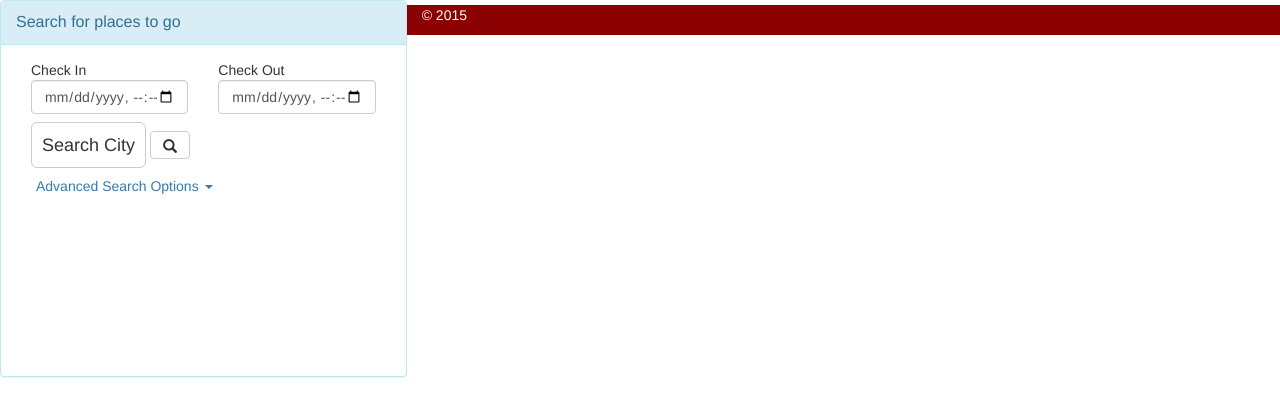
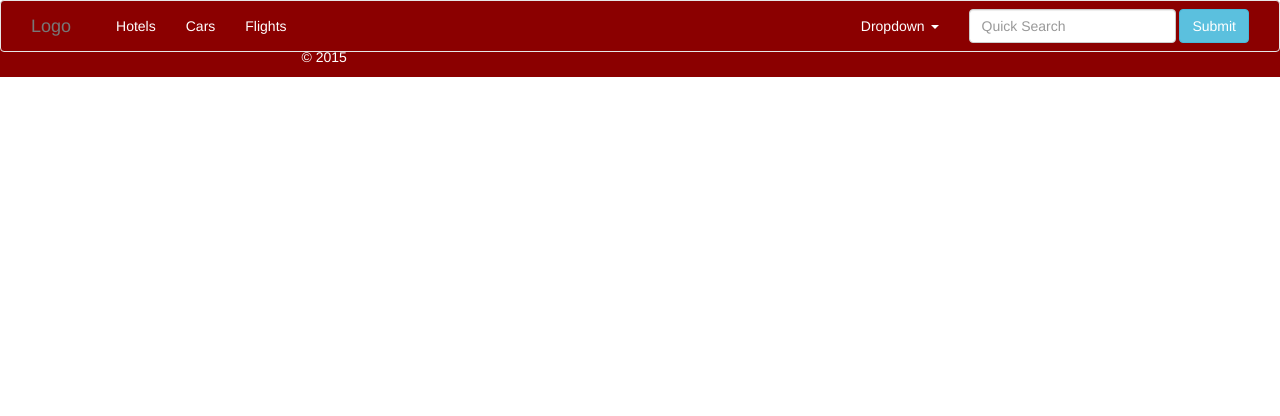
Before and after one commit to longp/Travel, a PHP site: page /test.html in a window 1280 px wide. Shown: the top 416 px of the page. Run offline with PHP 8.4, Linux system fonts and the light colour scheme; some libraries are stand-ins or nearby versions.

Commit message:
updated some navbar links to have popovers, made hotels link lead to mainBody section

```diff
--- a/css/travel.css
+++ b/css/travel.css
@@ -10,11 +10,11 @@ body{
   margin-bottom: -10px;
 }
 
-.navlink{
+.navlink, .navbar-default .navbar-nav>li>a {
   color: white;
 }
-.navlink:hover,
-.navlinkwhite{
+
+.navlink:hover, .navlinkwhite{
   color: teal;
 }
 
--- a/js/travel.js
+++ b/js/travel.js
@@ -1,13 +1,18 @@
 $(document).ready(function(){
 
   $(".btn-group").hide();
+
+  //enable popovers
+  $(function () {
+    $('[data-toggle="popover"]').popover()
+  });
 
   //carousel interval
   $('.carousel').carousel({
 
   interval: 3000
 
-});
+  });
 
 
 
--- a/test.html
+++ b/test.html
@@ -9,85 +9,56 @@
 </head>
 <body>
 
-  <!--panel with date picker-->
-  <div id="searchpanel" class="row">
-    <div class="mainbox col-md-4 pull-left">
-      <div class="panel panel-info">
-        <div class="panel-heading">
-          <div class="panel-title">
-            Search for places to go
-          </div>
-        </div>
-
-        <div class="panel-body">
-          <div class="col-md-6">
-            <span>Check In</span>
-            <input class="form-control" id="checkin" name="checkin" placeholder="Checkin Date" type="datetime-local">
-          </div>
-          <div class="col-md-6">
-            <span>Check Out</span>
-            <input class="form-control" id="checkout" name="checkout" placeholder="Checkout Date" type="datetime-local">
-          </div>
-
-          <form class="navbar-form dropdown col-md-6" role="search">
-            <button type="button" class="btn btn-default btn-lg dropdown-toggle" id="cities" data-toggle="dropdown">Search City </span></button>
-
-            <ul class="dropdown-menu">
-                  <li><a href="#" class="small" data-value="option1" tabIndex="-1"><input type="radio"/>&nbsp;Free breakfast</a></li>
-                  <li><a href="#" class="small" data-value="option2" tabIndex="-1"><input type="radio"/>&nbsp;Pool</a></li>
-                  <li><a href="#" class="small" data-value="option3" tabIndex="-1"><input type="radio"/>&nbsp;Free Parking</a></li>
-                  <li><a href="#" class="small" data-value="option4" tabIndex="-1"><input type="radio"/>&nbsp;Free Wifi</a></li>
-                  <li><a href="#" class="small" data-value="option5" tabIndex="-1"><input type="radio"/>&nbsp;Laundry Service</a></li>
-
-                </ul>
-            <button type="submit" class="btn btn-default"><span class="glyphicon glyphicon-search"></span></button>
-          </form>
-        </div>
-        <div class="col-xs-12">
-          <a href="#" id="moreOptions" class="dropdown-toggle" data-toggle="dropdown" role="button" aria-haspopup="true" aria-expanded="false">
-              Advanced Search Options
-            <span class="caret"></span>
+  <!--navbar-->
+  <nav class="navbar navbar-default">
+    <div class="container-fluid">
+      <div class="navbar-header row">
+        <div class="col-md-2">
+          <button type="button" class="navbar-toggle collapsed" data-toggle="collapse" data-target="#bs-example-navbar-collapse-1" aria-expanded="false">
+          <span class="sr-only">Toggle navigation</span>
+          <span class="icon-bar"></span>
+          <span class="icon-bar"></span>
+          <span class="icon-bar"></span>
+          </button>
+          <a class="navbar-brand" href="#">
+           Logo
           </a>
-           <br>
-
-          <div>
-            <div class="btn-group">
-              <div class="btn btn-group btn-lg">
-                <select>
-                  <option value="stars">Stars</option>
-                  <option value="star2">2 stars and Up</option>
-                  <option value="star3">3 stars and Up</option>
-                  <option value="star4">4 stars and Up</option>
-                </select>
-              </div>
-
-              <div class="btn btn-group btn-lg">
-                <select>
-                  <option value="price">Price</option>
-                  <option value="price2">$0-$75</option>
-                  <option value="price3">$75-150</option>
-                  <option value="price4">$150 and Up</option>
-                </select>
-              </div>
-
-              <div class="btn btn-group">
-                <button type="button" class="btn btn-default btn-sm dropdown-toggle" id="amenitites" data-toggle="dropdown">Amenities <span class="caret"></span></button>
-
-                <ul class="dropdown-menu">
-                  <li><a href="#" class="small" data-value="option1" tabIndex="-1"><input type="checkbox"/>&nbsp;Free breakfast</a></li>
-                  <li><a href="#" class="small" data-value="option2" tabIndex="-1"><input type="checkbox"/>&nbsp;Pool</a></li>
-                  <li><a href="#" class="small" data-value="option3" tabIndex="-1"><input type="checkbox"/>&nbsp;Free Parking</a></li>
-                  <li><a href="#" class="small" data-value="option4" tabIndex="-1"><input type="checkbox"/>&nbsp;Free Wifi</a></li>
-                  <li><a href="#" class="small" data-value="option5" tabIndex="-1"><input type="checkbox"/>&nbsp;Laundry Service</a></li>
-                  <li><a href="#" class="small" data-value="option6" tabIndex="-1"><input type="checkbox"/>&nbsp;Spa</a></li>
-                </ul>
-              </div>
-            </div>
-          </div>
         </div>
       </div>
+      <!--links-->
+      <div class="collapse navbar-collapse" id="bs-example-navbar-collapse-1">
+        <ul class="nav navbar-nav">
+          <li><a href="#searchPanel"><span class="navlink">Hotels</span></a></li>
+          <li><a href="#" tabindex="0" role="button" data-toggle="popover" data-trigger="focus" title="Rental Cars" data-content="Coming Soon!"  data-placement="bottom"<span class="navlink">Cars</span></a></li><li><a href="#" tabindex="0" role="button" data-toggle="popover" data-trigger="focus" title="Flights" data-content="Coming Soon!"  data-placement="bottom"<span class="navlink">Flights</span></a></li>
+        </ul>
+        <!--dropdown-->
+        <ul class="nav navbar-nav navbar-right">
+          <li class="dropdown">
+            <a href="#" class="dropdown-toggle" data-toggle="dropdown" role="button" aria-haspopup="true" aria-expanded="false">
+              <span class="navlink">Dropdown</span>
+              <span class="caret navlink"></span>
+            </a>
+            <ul class="dropdown-menu">
+              <li><a href="#">Action</a></li>
+              <li><a href="#">Another action</a></li>
+              <li><a href="#">Something else here</a></li>
+              <li role="separator" class="divider"></li>
+              <li><a href="#">Separated link</a></li>
+            </ul>
+          </li>
+          <!--search bar-->
+          <form class="navbar-form navbar-left" role="search">
+            <div class="form-group">
+              <input type="text" class="form-control" placeholder="Quick Search">
+            </div>
+            <button type="submit" class="btn btn-default btn-info">Submit</button>
+          </form>
+        </ul>
+      </div>
     </div>
+  </nav>
   <!--10 hotels, random cities-->
+
 
   <footer>
     <p>© 2015</p>
```
Also changed, not shown: travel.html (+3 -4 lines).
